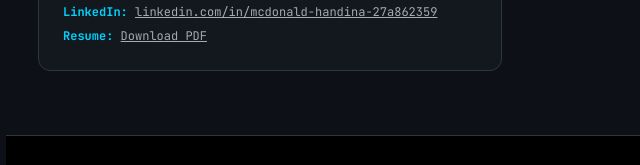
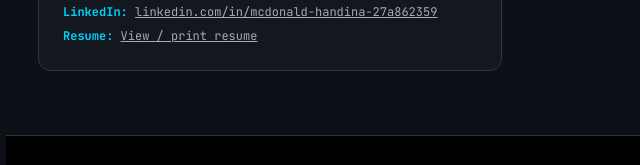
Before and after one commit to MrPalmer08/McDonald-Handina-Cybersecurity-Portfolio, a plain HTML site: page index.html in a window 1280 px wide. Shown: the part 10749-10914 px from the top of the page, 250-890 px from the left. Drawn offline with nearby package versions, Linux system fonts and the light colour scheme.

Commit message:
Remove remaining link to outdated PDF resume

```diff
--- a/index.html
+++ b/index.html
@@ -809,7 +809,7 @@
                             <div><span class="text-cyber-blue font-bold">Email:</span> <a class="underline hover:text-cyber-blue" href="mailto:hantinamcdonald@gmail.com">hantinamcdonald@gmail.com</a></div>
                             <div><span class="text-cyber-blue font-bold">GitHub:</span> <a class="underline hover:text-cyber-blue" href="https://github.com/MrPalmer08" target="_blank" rel="noopener noreferrer">github.com/MrPalmer08</a></div>
 <div><span class="text-cyber-blue font-bold">LinkedIn:</span> <a class="underline hover:text-cyber-blue" href="https://www.linkedin.com/in/mcdonald-handina-27a862359/" target="_blank" rel="noopener noreferrer">linkedin.com/in/mcdonald-handina-27a862359</a></div>
-<div><span class="text-cyber-blue font-bold">Resume:</span> <a class="underline hover:text-cyber-blue" href="McDonald_Handina_Resume.pdf" download="McDonald_Handina_Resume.pdf">Download PDF</a></div>
+<div><span class="text-cyber-blue font-bold">Resume:</span> <a class="underline hover:text-cyber-blue" href="resume.html">View / print resume</a></div>
                         </div>
                     </div>
                 </div>
```
